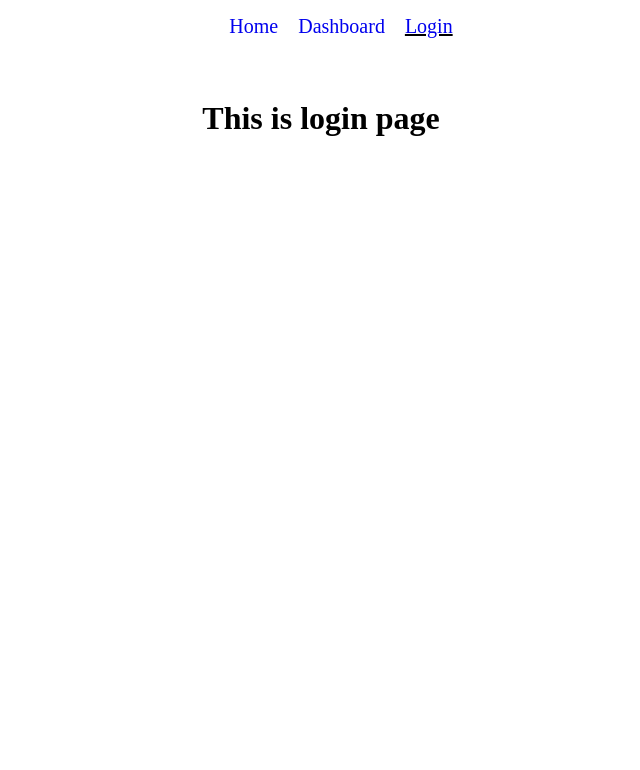
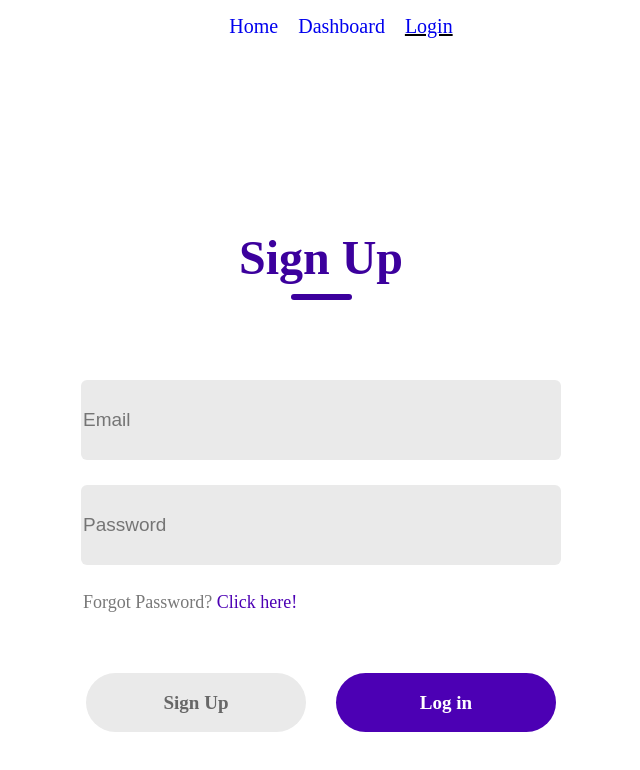
Before and after one commit to kazi-kamruddin/GUNNERS, a React (Vite) app: page /login in a window 1280 px wide. Shown: the top 770 px of the page, without its empty margins (319-959 px from the left). Built offline with nearby package versions, Linux system fonts and the light colour scheme; the HTML template or start-up script is replaced by a standard one.

Commit message:
Done without Alignment and button problem

```diff
--- /dev/null
+++ b/src/pages/Login.css
@@ -0,0 +1,100 @@
+.container{
+    display: flex;
+    flex-direction: column;
+    margin: auto;
+    width: 600px;
+    margin-top: 200px;
+    background: #fff;
+    padding-bottom: 30px;
+}
+
+.header{
+    display: flex;
+    flex-direction: column;
+    align-items: center;
+    gap: 9px;
+    width: 100%;
+    margin-top: 30px;
+}
+
+.text{
+    color: #3c009d;
+    font-size: 48px;
+    font-weight: 700;
+}
+
+.underline{
+    width: 61px;
+    height: 6px;
+    background: #3c009d;
+    border-radius: 9px;
+}
+
+.inputs{
+    margin-top: 55px;
+    display: flex;
+    flex-direction: column;
+    gap: 25px;
+}
+
+.input{
+    display: flex;
+    align-items: center;
+    margin: auto;
+    width: 480px;
+    height: 80px;
+
+    background: #eaeaea;
+    border-radius: 6px;
+}
+
+.input img{
+    margin: 0px 30px;
+}
+
+.input input{
+    height: 500px;
+    width: 400px;
+    background: transparent;
+    border: none;
+    outline: none;
+    color: #797979;
+    font-size: 19px;
+}
+
+.forgot-password{
+    padding-left: 62px;
+    margin-top: 27px;
+    color: #797979;
+    font-size: 18px;
+}
+
+.forgot-password span{
+    color: #4c00b4;
+    cursor: pointer;
+}
+
+.submit-container{
+    display: flex;
+    gap: 30px;
+    margin: 60px auto;
+}
+
+.submit{
+    display: flex;
+    justify-content: center;
+    align-items: center;
+    width: 220px;
+    height: 59px;
+    color: #fff;
+    background:  #4c00b4;
+    border-radius: 50px;
+    font-size: 19px;
+    font-weight: 700;
+    cursor: pointer;
+}
+
+.gray{
+    background: #EAEAEA;
+    color: #676767;
+}
--- a/src/pages/Login.jsx
+++ b/src/pages/Login.jsx
@@ -1,9 +1,42 @@
-import React from "react";
+import React, { useState } from 'react';
+import './Login.css';
 
 const Login = () => {
+  const [action, setAction] = useState("Login");
+
+  const toggleAction = () => {
+    setAction(action === "Login" ? "Sign Up" : "Login");
+  };
+
   return (
-    <div style={{ textAlign: "center" }}>
-      <h1>This is login page</h1>
+    <div className='container'>
+        <div className='header'>
+            <div className='text'>Sign Up</div>
+            <div className="underline"></div>
+        </div>
+        <div className="inputs">
+          {action === "Login" ? <div></div> : (
+            <div className="input">
+                <input type="text" placeholder="Username" />
+            </div>
+          )}
+
+          <div className="input">
+              <input type="email" placeholder="Email" />
+          </div>
+
+          <div className="input">
+              <input type="password" placeholder="Password" />
+          </div>
+        </div>
+        {action === "Login" && (
+          <div className="forgot-password">Forgot Password? <span>Click here!</span></div>
+        )}
+
+        <div className="submit-container">
+            <div className={action === "Login" ? "submit gray" : "submit"} onClick={toggleAction}>Sign Up</div>
+            <div className={action === "Sign Up" ? "submit gray" : "submit"} onClick={toggleAction}>Log in</div>
+        </div>
     </div>
   );
 };
```
